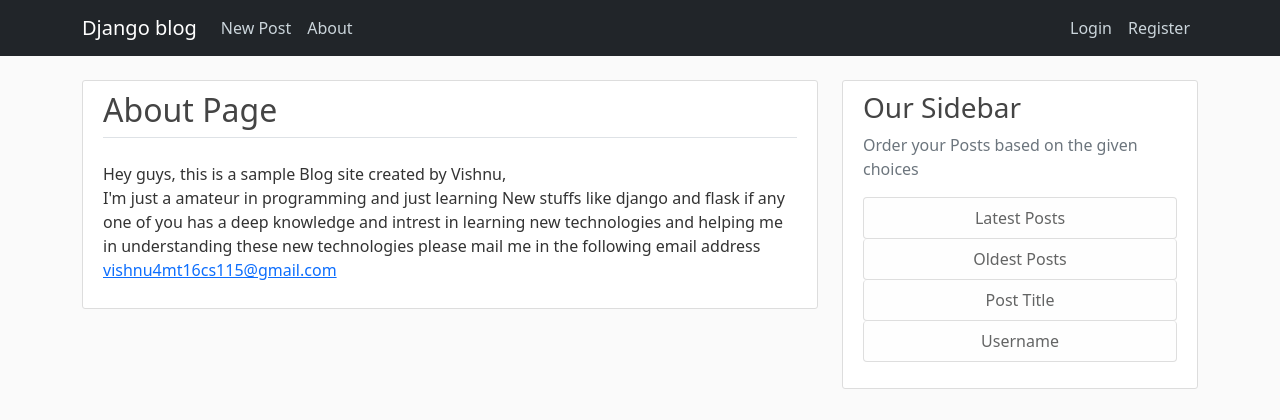
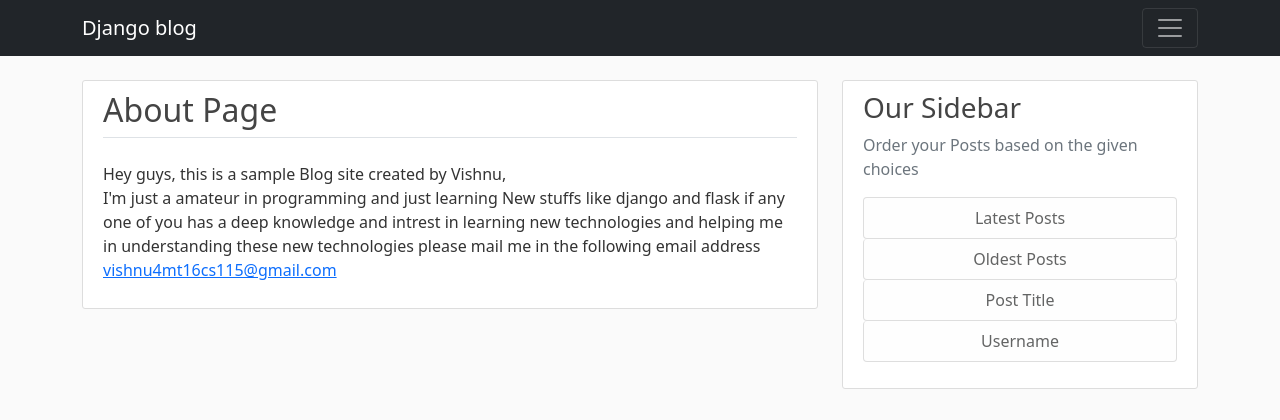
Before and after one commit to vishnuak15/blogg, a Django app: page /about/ in a window 1280 px wide. Shown: the top 420 px of the page. Run offline with Django 3.2, Linux system fonts and the light colour scheme; some libraries are stand-ins or nearby versions.

Commit message:
finalllyy

```diff
--- a/blog/templates/blog/base.html
+++ b/blog/templates/blog/base.html
@@ -19,7 +19,7 @@
 
 <body>
     <header class="site-header">
-        <nav class="navbar navbar-expand-md navbar-dark bg-dark fixed-top">
+        <nav class="navbar navbar-expand-md-sm navbar-dark bg-dark fixed-top">
             <div class="container">
                 <a class="navbar-brand" href="{% url 'blog-home' %}">Django blog</a>
                 <button class="navbar-toggler" type="button" data-bs-toggle="collapse" data-bs-target="#navbarContent" aria-controls="navbarSupportedContent" aria-expanded="false" aria-label="Toggle navigation">
```
